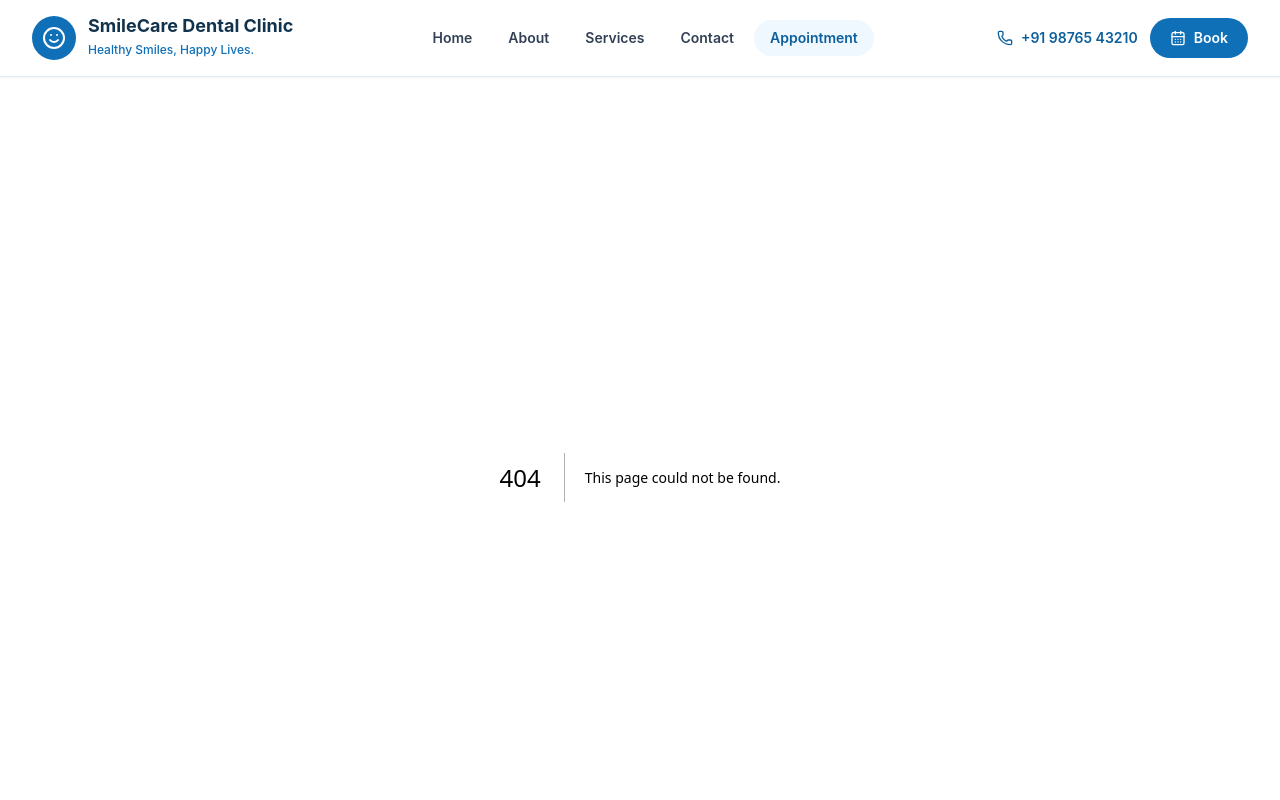
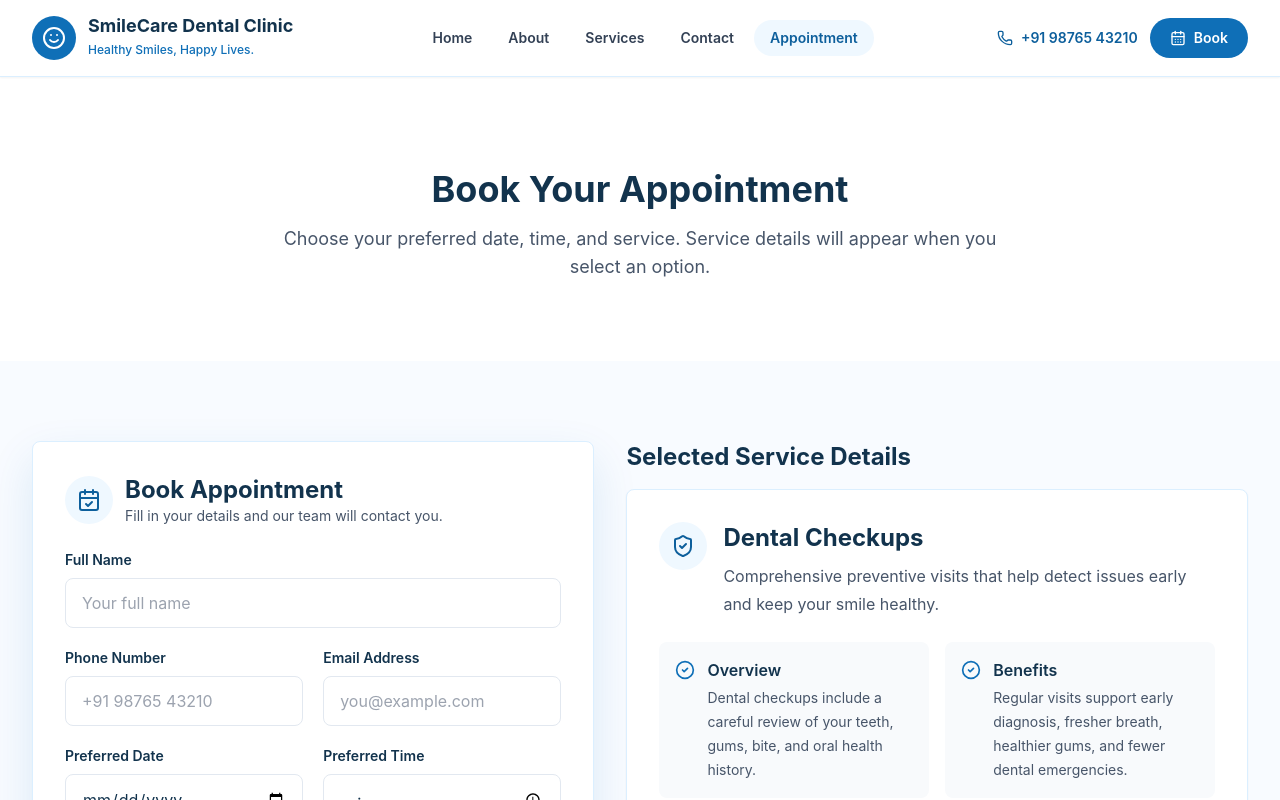
Before and after one commit to slasya-31/SmileCare-Dental-Clinic, a Next.js app: page /appointment in a window 1280 px wide. Before the commit this address had no page. Shown: the top 800 px of the page. Built offline with nearby package versions, Linux system fonts and the light colour scheme.

Commit message:
Add files via upload

```diff
--- /dev/null
+++ b/app/appointment/page.tsx
@@ -0,0 +1,29 @@
+import type { Metadata } from "next";
+import AppointmentForm from "@/components/AppointmentForm";
+import JsonLd from "@/components/JsonLd";
+import SectionHeading from "@/components/SectionHeading";
+import { breadcrumbSchema, pageMetadata } from "@/components/seo-data";
+
+export const metadata: Metadata = pageMetadata("/appointment");
+
+export default function AppointmentPage() {
+  return (
+    <>
+      <JsonLd data={breadcrumbSchema("/appointment")} />
+      <section className="bg-white py-16 sm:py-20">
+        <div className="mx-auto max-w-7xl px-4 sm:px-6 lg:px-8">
+          <SectionHeading
+            level="h1"
+            title="Book Your Appointment"
+            description="Choose your preferred date, time, and service. Service details will appear when you select an option."
+          />
+        </div>
+      </section>
+      <section className="py-16 sm:py-20">
+        <div className="mx-auto max-w-7xl px-4 sm:px-6 lg:px-8">
+          <AppointmentForm />
+        </div>
+      </section>
+    </>
+  );
+}
```
